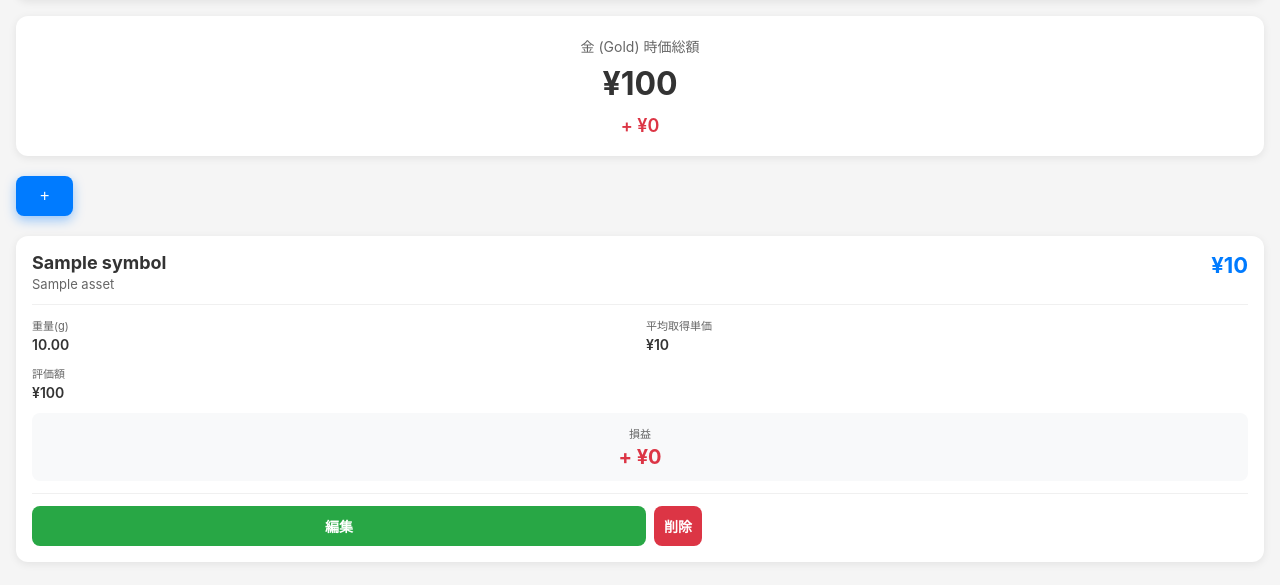
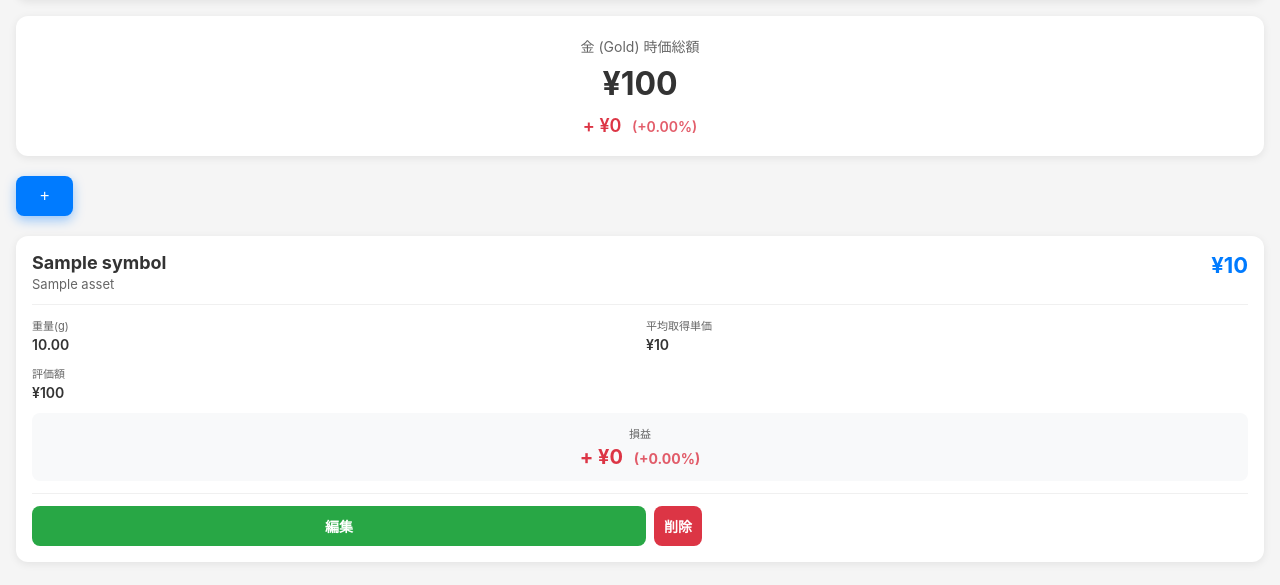
Before and after one commit to kinopiokinopiko/kinopio-1, a Flask app: page /assets/gold in a window 1280 px wide. Shown: the part 105-690 px from the top of the page. Run offline with Flask 3, Linux system fonts and the light colour scheme; a user stored in the database is signed in; tables that the repository leaves empty hold one stand-in row (values such as "Sample post"); a database or web service that is not in the repository returns one stand-in record (values such as "Sample title"); some libraries are stand-ins or nearby versions.

Commit message:
Update manage_assets.html

```diff
--- a/templates/manage_assets.html
+++ b/templates/manage_assets.html
@@ -51,6 +51,12 @@
     .summary-profit {
         font-size: 18px;
         font-weight: 600;
+    }
+
+    .summary-profit-percentage {
+        font-size: 14px;
+        opacity: 0.8;
+        margin-left: 6px;
     }
 
     .profit-red { color: #dc3545; }
@@ -307,6 +313,12 @@
         font-weight: 700;
     }
 
+    .stock-profit-percentage {
+        font-size: 14px;
+        opacity: 0.8;
+        margin-left: 6px;
+    }
+
     .stock-actions {
         display: flex;
         gap: 8px;
@@ -388,6 +400,7 @@
         {% endif %}
     {% endfor %}
     {% set total_profit = total_value.amount - total_cost.amount %}
+    {% set total_profit_rate = (total_profit / total_cost.amount * 100) if total_cost.amount > 0 else 0 %}
 
     <div class="summary-card">
         <div class="summary-title">{{ info.title }} 時価総額</div>
@@ -406,6 +419,7 @@
             {% else %}
                 &yen;{{ "{:,.0f}".format(total_profit) }}
             {% endif %}
+            <span class="summary-profit-percentage">({% if total_profit >= 0 %}+{% endif %}{{ "{:.2f}".format(total_profit_rate) }}%)</span>
         </div>
         {% endif %}
     </div>
@@ -422,7 +436,7 @@
 
             {% if asset_type == 'insurance' %}
                 <div class="form-group">
-                    <label for="symbol">項目名（例: ○○生命 終身保険）</label>
+                    <label for="symbol">項目名(例: ○○生命 終身保険)</label>
                     <input type="text" id="symbol" name="symbol" placeholder="項目名" required>
                 </div>
                 <div class="form-group">
@@ -589,10 +603,12 @@
 
         {% if asset_type == 'insurance' %}
             {% set profit = asset.price - asset.avg_cost %}
+            {% set profit_rate = (profit / asset.avg_cost * 100) if asset.avg_cost > 0 else 0 %}
             <div class="stock-profit-box">
                 <div class="stock-profit-label">損益</div>
                 <div class="stock-profit-value {% if profit >= 0 %}profit-red{% else %}profit-green{% endif %}">
                     {% if profit >= 0 %}+{% endif %}¥{{ "{:,.0f}".format(profit) }}
+                    <span class="stock-profit-percentage">({% if profit >= 0 %}+{% endif %}{{ "{:.2f}".format(profit_rate) }}%)</span>
                 </div>
             </div>
         {% elif asset_type not in ['cash'] %}
@@ -604,6 +620,7 @@
                 {% set cost_value = asset['quantity'] * asset['avg_cost'] %}
             {% endif %}
             {% set profit = current_value - cost_value %}
+            {% set profit_rate = (profit / cost_value * 100) if cost_value > 0 else 0 %}
             <div class="stock-profit-box">
                 <div class="stock-profit-label">損益</div>
                 <div class="stock-profit-value {% if profit >= 0 %}profit-red{% else %}profit-green{% endif %}">
@@ -613,6 +630,7 @@
                     {% else %}
                         &yen;{{ "{:,.0f}".format(profit) }}
                     {% endif %}
+                    <span class="stock-profit-percentage">({% if profit >= 0 %}+{% endif %}{{ "{:.2f}".format(profit_rate) }}%)</span>
                 </div>
             </div>
         {% endif %}
@@ -686,7 +704,7 @@ function updatePrices() {
     button.disabled = true;
     button.innerHTML = '更新中...';
 
-    if(confirm('価格を最新情報で更新しますか？時間がかかる場合があります。')) {
+    if(confirm('価格を最新情報で更新しますか?時間がかかる場合があります。')) {
         fetch('{{ url_for("update_prices") }}', {
             method: 'POST',
             headers: {
```
